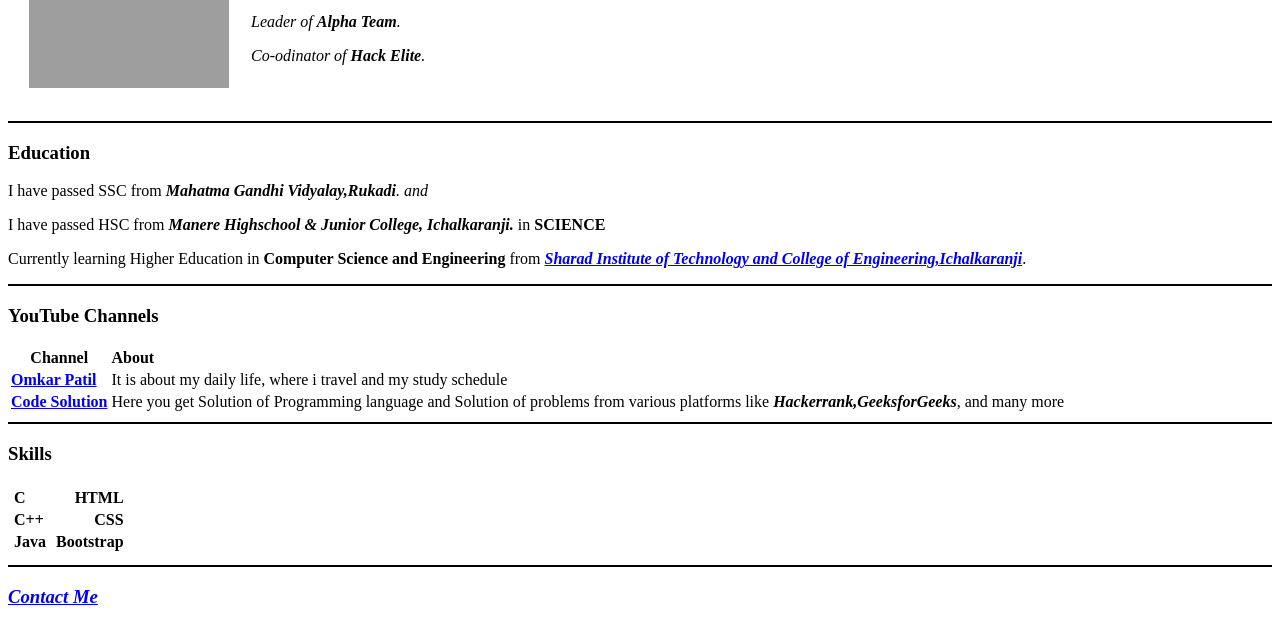
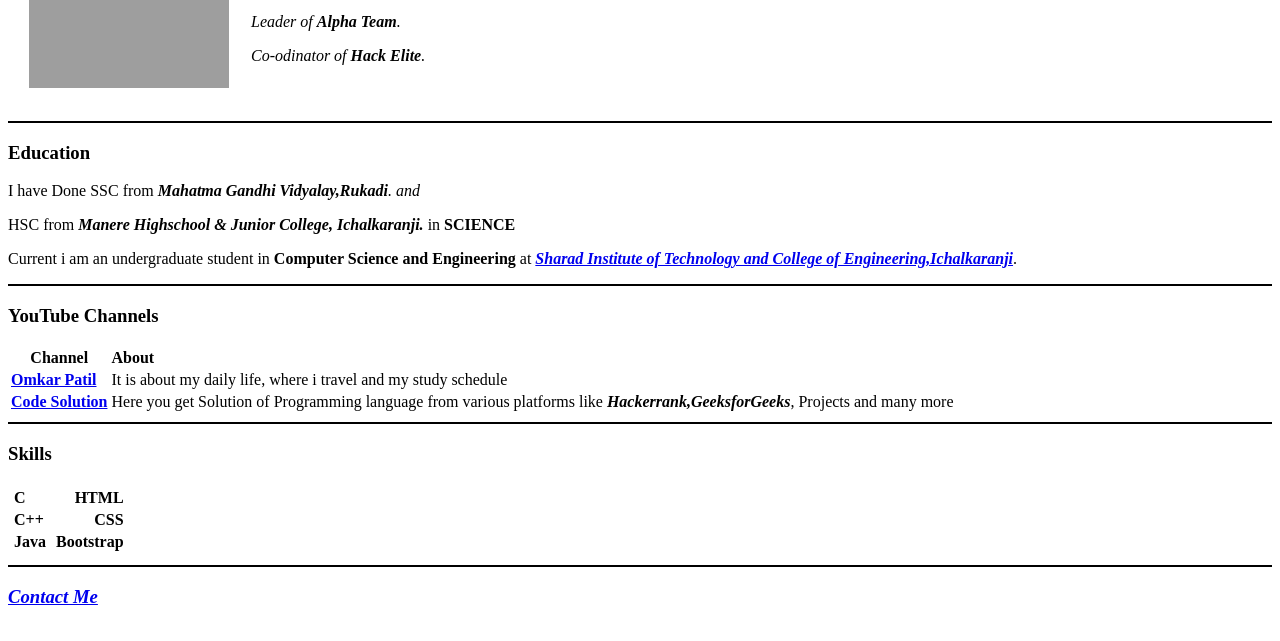
Before and after one commit to Omkarpatil108/cv, a plain HTML site: page index.html in a window 1280 px wide. Shown: the part 141-782 px from the top of the page. Drawn offline with Linux system fonts and the light colour scheme; grey boxes are pictures that could not be loaded.

Commit message:
Update index.html

```diff
--- a/index.html
+++ b/index.html
@@ -18,9 +18,9 @@
 
         <hr size="2" color="black">
         <h3><b>Education</b></h3>
-        <p>I have passed SSC from <em><strong> Mahatma Gandhi Vidyalay,Rukadi</strong>. and</em></p>
-        <p>I have passed HSC from <em><strong>Manere Highschool & Junior College, Ichalkaranji.</strong></em> in <b>SCIENCE</b></p>
-        <p>Currently learning Higher Education in <b>Computer Science and Engineering</b> from <em><strong><a href="https://www.sitcoe.ac.in/"> Sharad Institute of Technology and College of Engineering,Ichalkaranji</a></strong></em>.</p>
+        <p>I have Done SSC from <em><strong> Mahatma Gandhi Vidyalay,Rukadi</strong>. and</em></p>
+        <p>HSC from <em><strong>Manere Highschool & Junior College, Ichalkaranji.</strong></em> in <b>SCIENCE</b></p>
+        <p>Current i am an undergraduate student in <b>Computer Science and Engineering</b> at <em><strong><a href="https://www.sitcoe.ac.in/"> Sharad Institute of Technology and College of Engineering,Ichalkaranji</a></strong></em>.</p>
         <hr size="2" color="black">
         <h3><b>YouTube Channels</b></h3>
         <table>
@@ -39,7 +39,7 @@
 
                 <tr>
                     <td><strong><a href="https://www.youtube.com/channel/UC4tcGdzgeG44afI1DrJ2H_A">Code Solution</a></strong></td>
-                    <td>Here you get Solution of Programming language and Solution of problems from various platforms like <strong><em>Hackerrank,GeeksforGeeks</strong></em>, and many more</td>
+                    <td>Here you get Solution of Programming language from various platforms like <strong><em>Hackerrank,GeeksforGeeks</strong></em>, Projects and many more</td>
                 </tr>
             </tbody>
         </table>
```
